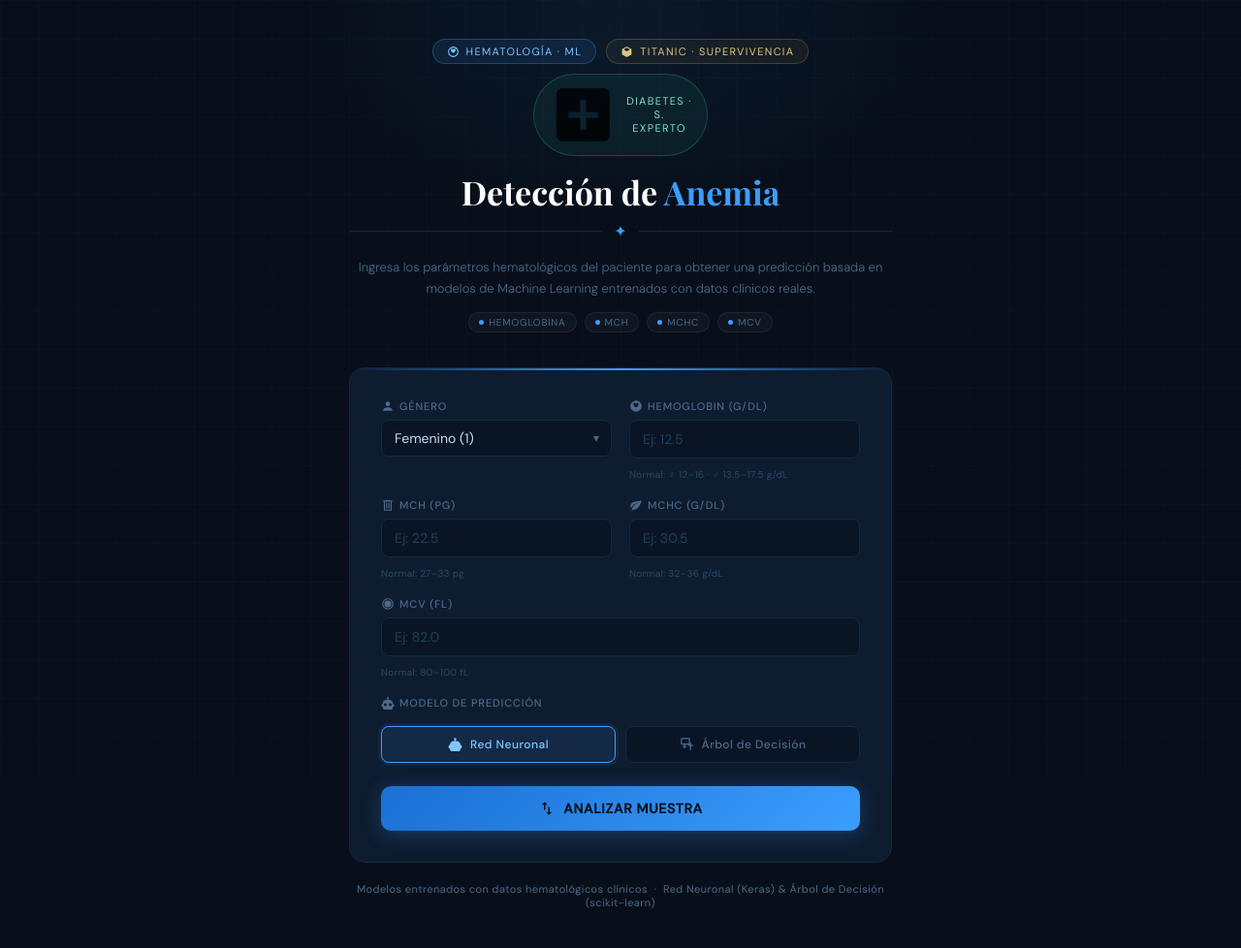
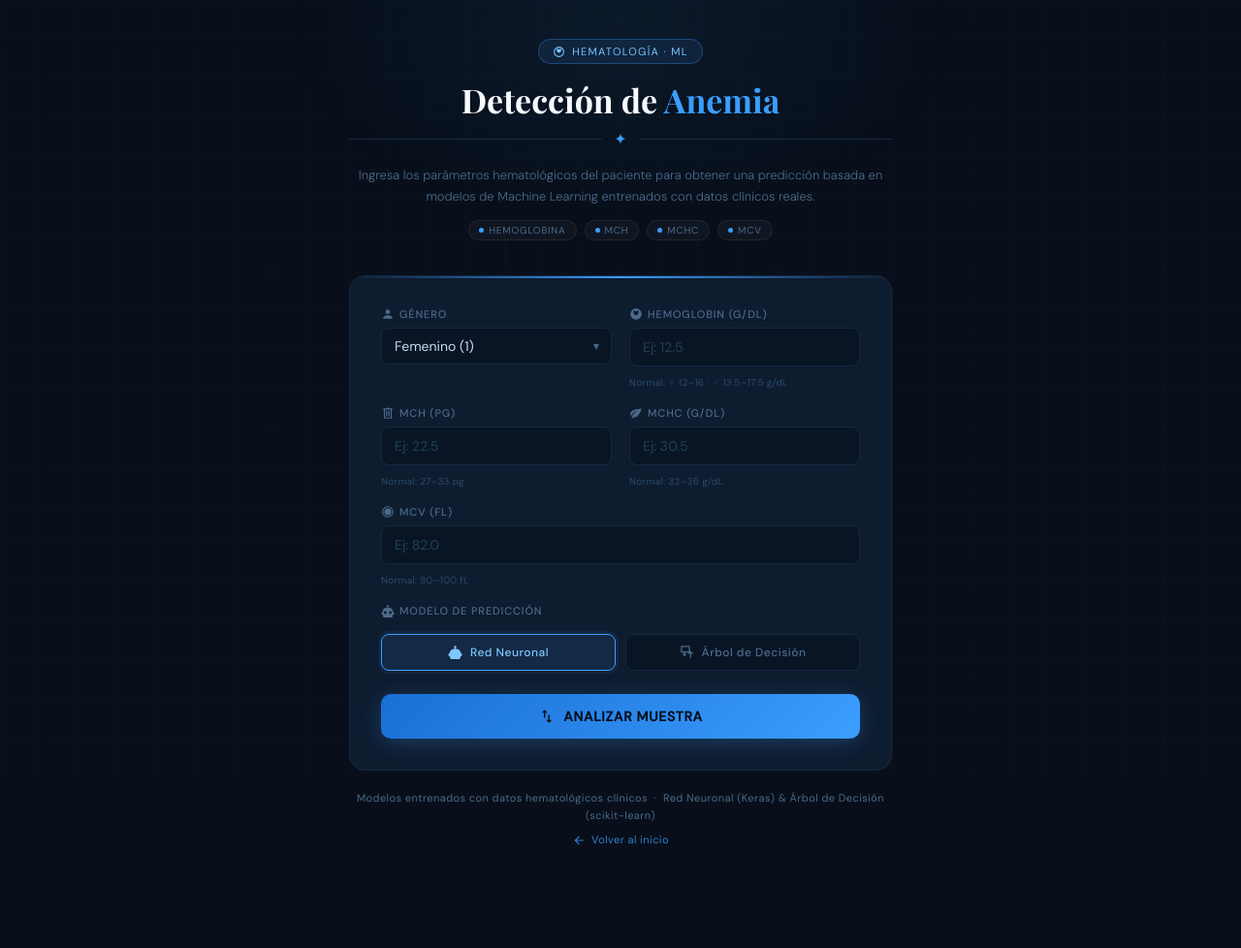
Before and after one commit to GonzaNS/8IntA, a Flask app: page /anemia in a window 1280 px wide. Shown: the whole page at 97% size. After the commit the page ends 872 px from the top, so only its background shows below. Run offline with Flask 3, Linux system fonts and the light colour scheme; parts of the project's set-up code (start-up, migrations or seed data) failed here and were passed over.

Commit message:
Correcion_DireccionPestañas

```diff
--- a/templates/anemia.html
+++ b/templates/anemia.html
@@ -542,7 +542,22 @@
             font-size: 11px;
             color: var(--muted);
             letter-spacing: 0.04em;
+            line-height: 1.6;
         }
+
+        .back-link {
+            display: inline-flex;
+            align-items: center;
+            gap: 6px;
+            margin-top: 8px;
+            font-size: 11px;
+            color: var(--accent);
+            text-decoration: none;
+            opacity: 0.8;
+            transition: opacity 0.2s;
+        }
+
+        .back-link:hover { opacity: 1; }
     </style>
 </head>
 
@@ -551,20 +566,10 @@
 
         <!-- Header -->
         <div class="header">
-            <div class="nav-badges">
-                <div class="badge">
-                    <!-- Ícono sangre / laboratorio -->
-                    <svg viewBox="0 0 24 24"><path d="M12,2A10,10 0 0,0 2,12A10,10 0 0,0 12,22A10,10 0 0,0 22,12C22,6.47 17.5,2 12,2M12,20A8,8 0 0,1 4,12A8,8 0 0,1 12,4A8,8 0 0,1 20,12A8,8 0 0,1 12,20M16.5,7.5C16.5,10.58 14.5,14 12,14C9.5,14 7.5,10.58 7.5,7.5C7.5,6.5 8.5,5.5 9.5,6L12,7.5L14.5,6C15.5,5.5 16.5,6.5 16.5,7.5Z"/></svg>
-                    Hematología · ML
-                </div>
-                <a href="/" class="badge-link">
-                    <svg viewBox="0 0 24 24"><path d="M21,16.5C21,16.88 20.79,17.21 20.47,17.38L12.57,21.82C12.41,21.94 12.21,22 12,22C11.79,22 11.59,21.94 11.43,21.82L3.53,17.38C3.21,17.21 3,16.88 3,16.5V7.5C3,7.12 3.21,6.79 3.53,6.62L11.43,2.18C11.59,2.06 11.79,2 12,2C12.21,2 12.41,2.06 12.57,2.18L20.47,6.62C20.79,6.79 21,7.12 21,7.5V16.5M12,4.15L6.04,7.5L12,10.85L17.96,7.5L12,4.15Z"/></svg>
-                    Titanic · Supervivencia
-                </a>
-                <a href="/diabetes" class="badge-link-teal">
-                    <svg viewBox="0 0 24 24"><path d="M19,3H5C3.9,3 3,3.9 3,5V19C3,20.1 3.9,21 5,21H19C20.1,21 21,20.1 21,19V5C21,3.9 20.1,3 19,3M13,17H11V13H7V11H11V7H13V11H17V13H13V17Z"/></svg>
-                    Diabetes · S. Experto
-                </a>
+            <div class="badge" style="margin-bottom: 18px;">
+                <!-- Ícono sangre / laboratorio -->
+                <svg viewBox="0 0 24 24"><path d="M12,2A10,10 0 0,0 2,12A10,10 0 0,0 12,22A10,10 0 0,0 22,12C22,6.47 17.5,2 12,2M12,20A8,8 0 0,1 4,12A8,8 0 0,1 12,4A8,8 0 0,1 20,12A8,8 0 0,1 12,20M16.5,7.5C16.5,10.58 14.5,14 12,14C9.5,14 7.5,10.58 7.5,7.5C7.5,6.5 8.5,5.5 9.5,6L12,7.5L14.5,6C15.5,5.5 16.5,6.5 16.5,7.5Z"/></svg>
+                Hematología · ML
             </div>
 
             <h1>Detección de <span>Anemia</span></h1>
@@ -718,7 +723,15 @@
             {% endif %}
         </div>
 
-        <p class="footer-note">Modelos entrenados con datos hematológicos clínicos &nbsp;·&nbsp; Red Neuronal (Keras) &amp; Árbol de Decisión (scikit-learn)</p>
+        <p class="footer-note">
+            Modelos entrenados con datos hematológicos clínicos &nbsp;·&nbsp; Red Neuronal (Keras) &amp; Árbol de Decisión (scikit-learn)<br>
+            <a href="/" class="back-link">
+                <svg viewBox="0 0 24 24" style="width:14px;height:14px;fill:currentColor;">
+                    <path d="M20,11V13H8L13.5,18.5L12.08,19.92L4.16,12L12.08,4.08L13.5,5.5L8,11H20Z"/>
+                </svg>
+                Volver al inicio
+            </a>
+        </p>
 
     </div>
 </body>
```
